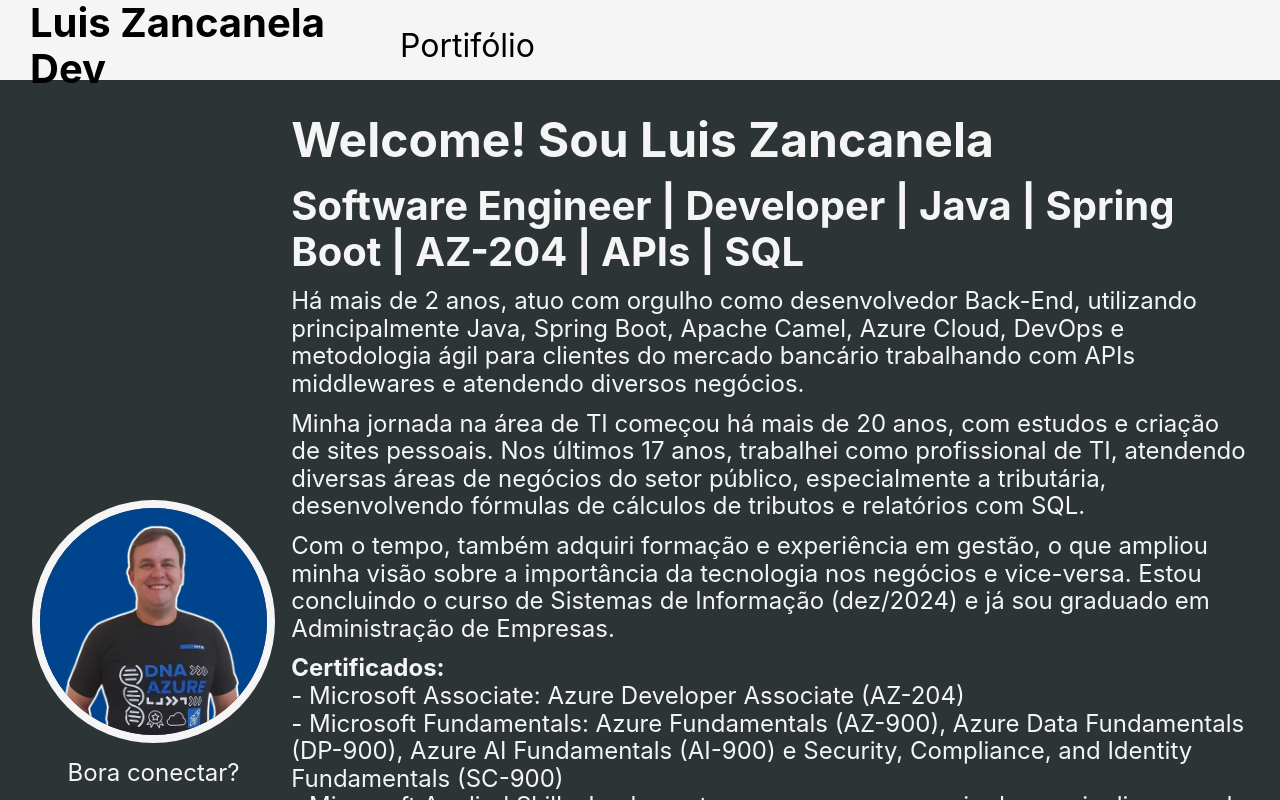
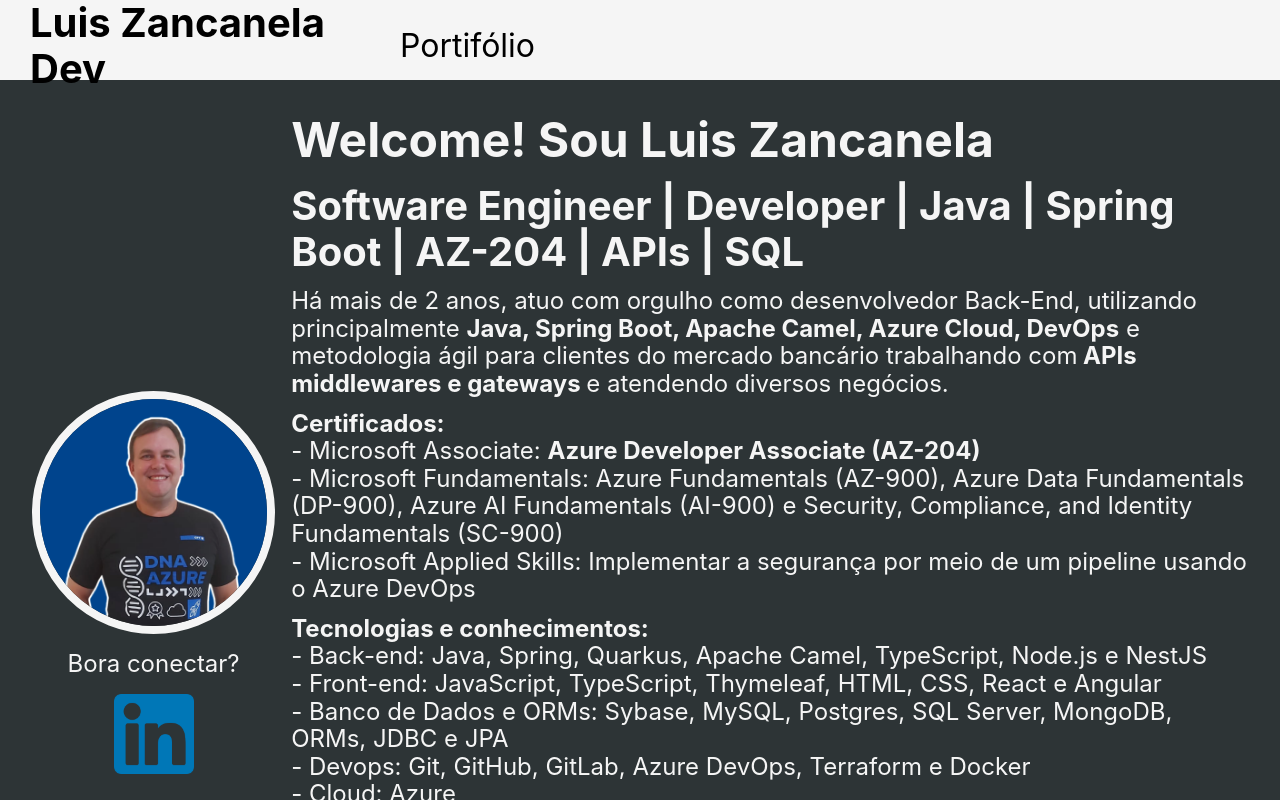
Before and after one commit to didifive/portfolio, a React (Create React App) app: page / in a window 1280 px wide. Shown: the top 800 px of the page. Built offline with nearby package versions, Linux system fonts and the light colour scheme; no server answers.

Commit message:
feat: update perfil and readme

```diff
--- a/src/components/main/perfil/index.jsx
+++ b/src/components/main/perfil/index.jsx
@@ -18,30 +18,21 @@ const Profile = () => {
       <S.ProfileText>
         <h1>Welcome! Sou Luis Zancanela</h1>
         <h2>
-         Software Engineer | Developer | Java | Spring Boot | AZ-204 | APIs | SQL
+          Software Engineer | Developer | Java | Spring Boot | AZ-204 | APIs |
+          SQL
         </h2>
         <p>
           Há mais de 2 anos, atuo com orgulho como desenvolvedor Back-End,
-          utilizando principalmente Java, Spring Boot, Apache Camel, Azure
-          Cloud, DevOps e metodologia ágil para clientes do mercado bancário
-          trabalhando com APIs middlewares e atendendo diversos negócios.
-        </p>
-        <p>
-          Minha jornada na área de TI começou há mais de 20 anos, com estudos e
-          criação de sites pessoais. Nos últimos 17 anos, trabalhei como
-          profissional de TI, atendendo diversas áreas de negócios do setor
-          público, especialmente a tributária, desenvolvendo fórmulas de
-          cálculos de tributos e relatórios com SQL.
-        </p>
-        <p>
-          Com o tempo, também adquiri formação e experiência em gestão, o que
-          ampliou minha visão sobre a importância da tecnologia nos negócios e
-          vice-versa. Estou concluindo o curso de Sistemas de Informação
-          (dez/2024) e já sou graduado em Administração de Empresas.
+          utilizando principalmente{" "}
+          <strong>Java, Spring Boot, Apache Camel, Azure Cloud, DevOps</strong>{" "}
+          e metodologia ágil para clientes do mercado bancário trabalhando com
+          <strong> APIs middlewares e gateways </strong> e atendendo diversos
+          negócios.
         </p>
         <p>
           <strong>Certificados:</strong>
-          <br />- Microsoft Associate: Azure Developer Associate (AZ-204)
+          <br />- Microsoft Associate:{" "}
+          <strong>Azure Developer Associate (AZ-204)</strong>
           <br />- Microsoft Fundamentals: Azure Fundamentals (AZ-900), Azure
           Data Fundamentals (DP-900), Azure AI Fundamentals (AI-900) e Security,
           Compliance, and Identity Fundamentals (SC-900)
@@ -57,9 +48,9 @@ const Profile = () => {
           <br />- Banco de Dados e ORMs: Sybase, MySQL, Postgres, SQL Server,
           MongoDB, ORMs, JDBC e JPA
           <br />- Devops: Git, GitHub, GitLab, Azure DevOps, Terraform e Docker
-          - Cloud: Azure
+          <br />- Cloud: Azure
           <br />
-          - Aplicações: Microservices, MVC, Monolith, mensageria, REST API e WEB
+          - Aplicações: Microservices, MVC, Monolith, MQs, REST API e WEB
           Systems
           <br />- Código Limpo, Arquitetura Limpa, Arquitetura Cebola, TDD e
           BDD, SOLID, 12Factors, testes unitários, testes de integração e testes
@@ -68,8 +59,10 @@ const Profile = () => {
           <br />- Monitoramento: Splunk e Azure Monitor
         </p>
         <p>
-          Sou apaixonado por tecnologia e adoro aprender e compartilhar
-          conhecimento, especialmente quando acompanhado de café.
+          <strong>
+            Sou apaixonado por tecnologia e adoro aprender e compartilhar
+            conhecimento, especialmente quando acompanhado de café.
+          </strong>
         </p>
         <p>
           <strong>#LifeLongLearning #OpenToHelp #OpenToShare</strong>
```
Also changed, not shown: 1 other file (tests, documents, lock files or other folders).
